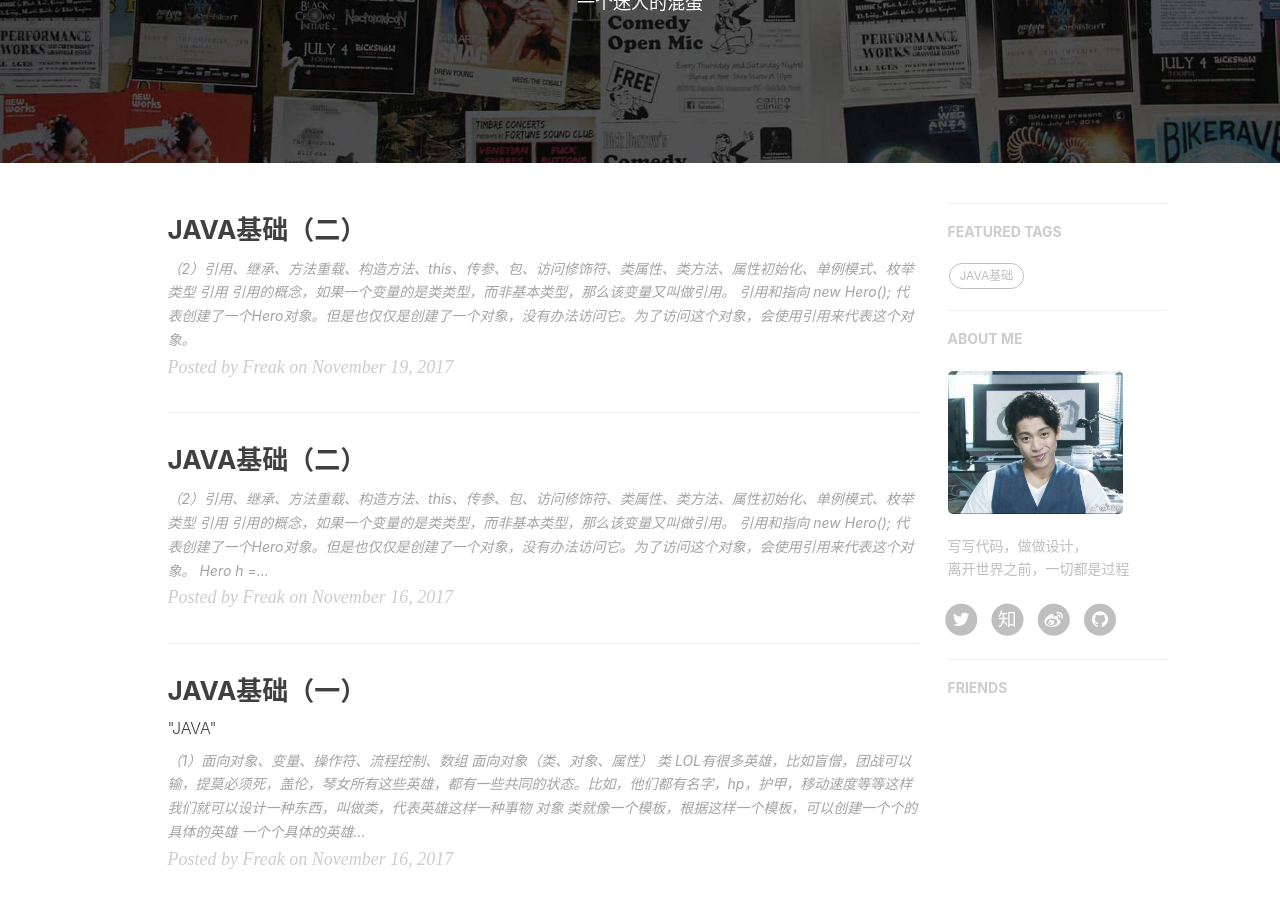
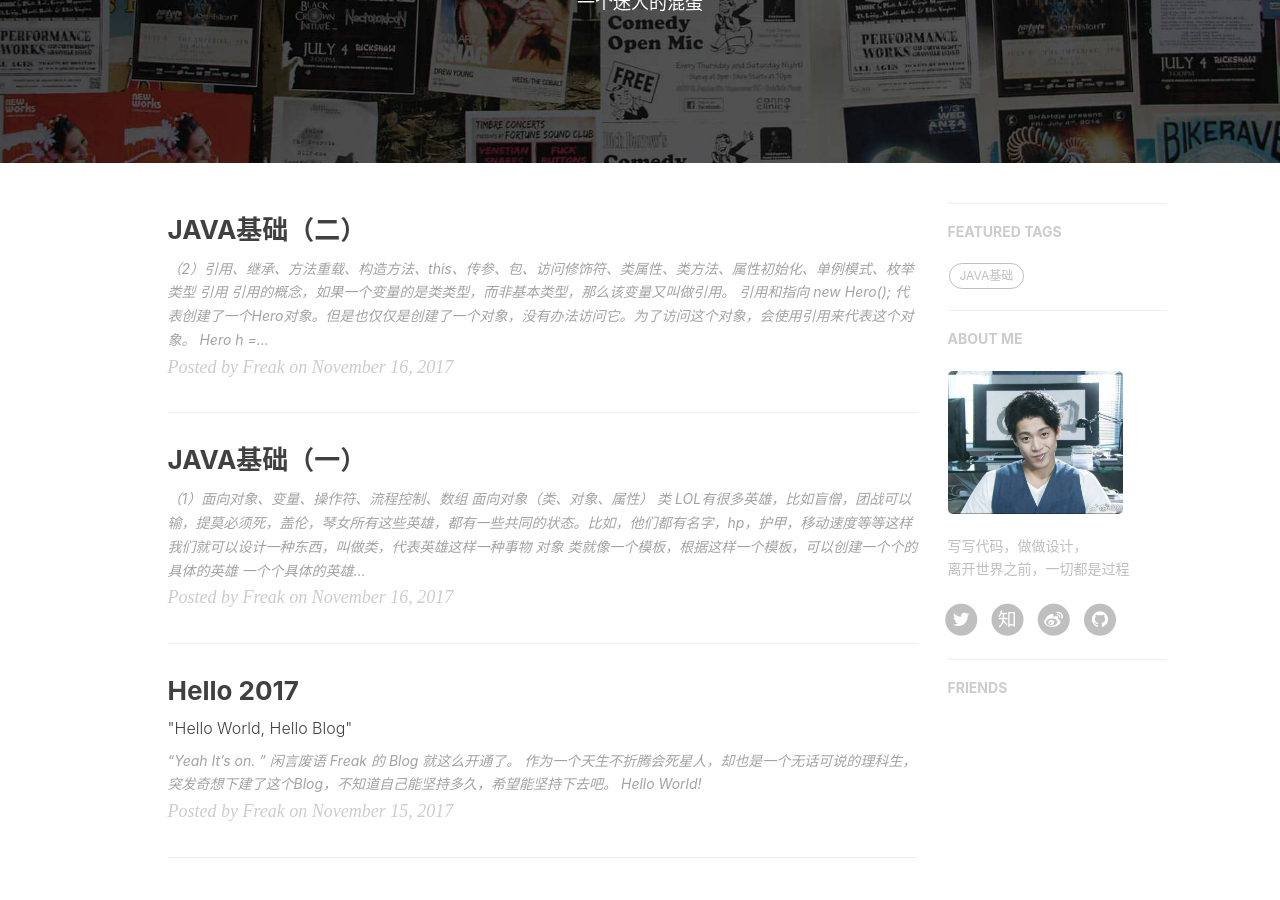
Before and after one commit to Freak-Lew/Freak-Lew.github.io, a Jekyll site: the page built from index.html, in a window 1280 px wide and 900 px high, scrolled down 255 px. Built offline with Jekyll 4.4.1, drawn with Linux system fonts in a browser that asks for light colours; nearby versions of some CDN libraries; the list of posts is cut into pages by our own code; comment, search, counter and statistics services are not loaded.

```diff
--- a/_posts/2017-11-16-java-basic-1.md
+++ b/_posts/2017-11-16-java-basic-1.md
@@ -1,7 +1,6 @@
 ---
 layout:     post
 title:      "JAVA基础（一）"
-subtitle:   " \"JAVA\""
 author:     "Freak"
 header-img: "img/post-bg-2015.jpg"
 catalog: true
--- a/_posts/2017-11-19-a.md
+++ /dev/null
@@ -1,27 +0,0 @@
----
-layout:     post
-title:      "JAVA基础（二）"
-author:     "Freak"
-header-img: "img/post-bg-2015.jpg"
-catalog: true
-tags:
-    - JAVA基础
----
-
->（2）引用、继承、方法重载、构造方法、this、传参、包、访问修饰符、类属性、类方法、属性初始化、单例模式、枚举类型
-
-<br>
-
-## 引用
-
-引用的概念，如果一个变量的是类类型，而非基本类型，那么该变量又叫做引用。
-
-
-
-#### 引用和指向
-
-
-    new Hero();
-
-
-<p>代表<span style="color: orange">创建</span>了一个Hero对象。但是也仅仅是创建了一个对象，没有办法访问它。为了访问这个对象，会使用<span style="color: orange">引用</span>来<span style="color: orange">代表</span>这个对象。</p>
```
